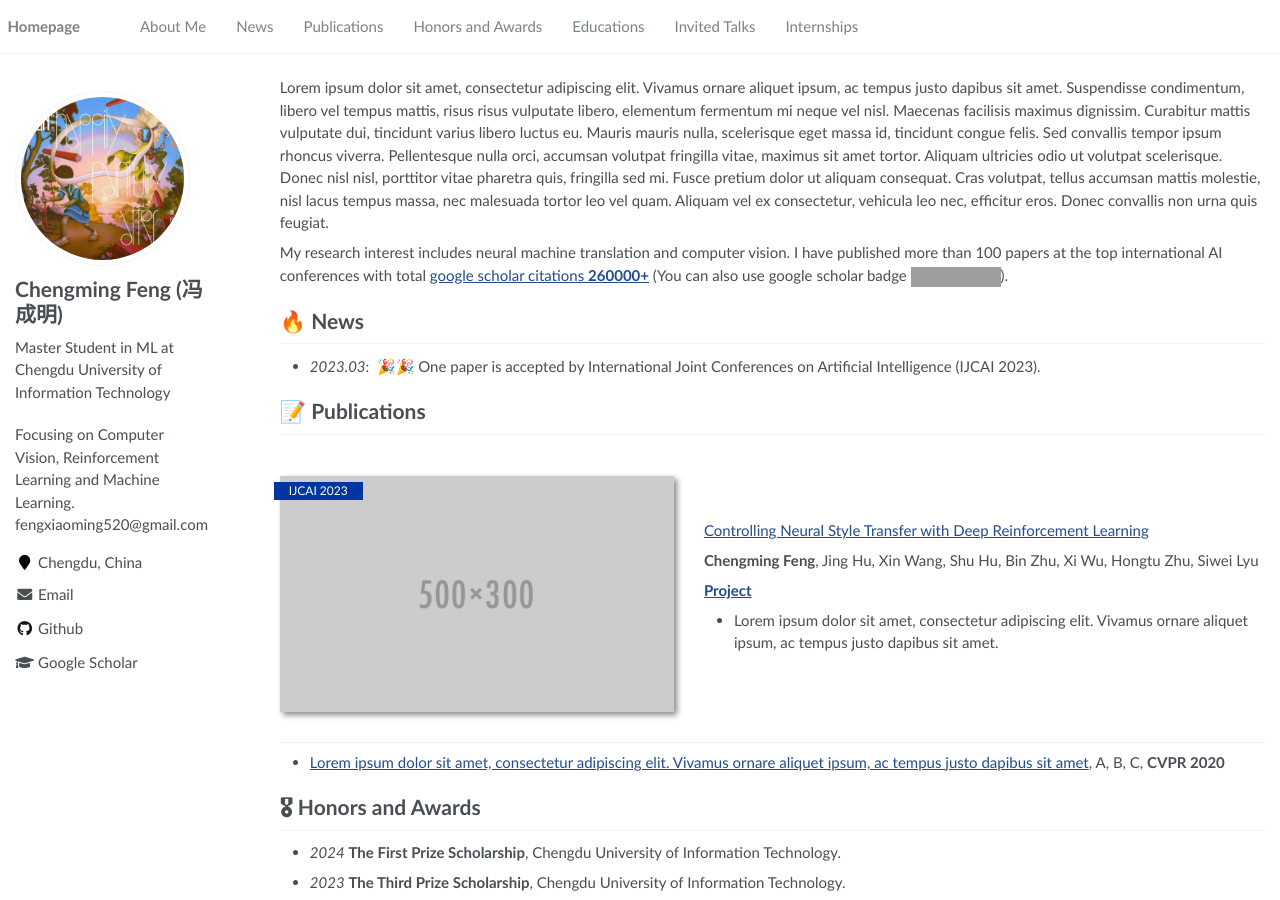
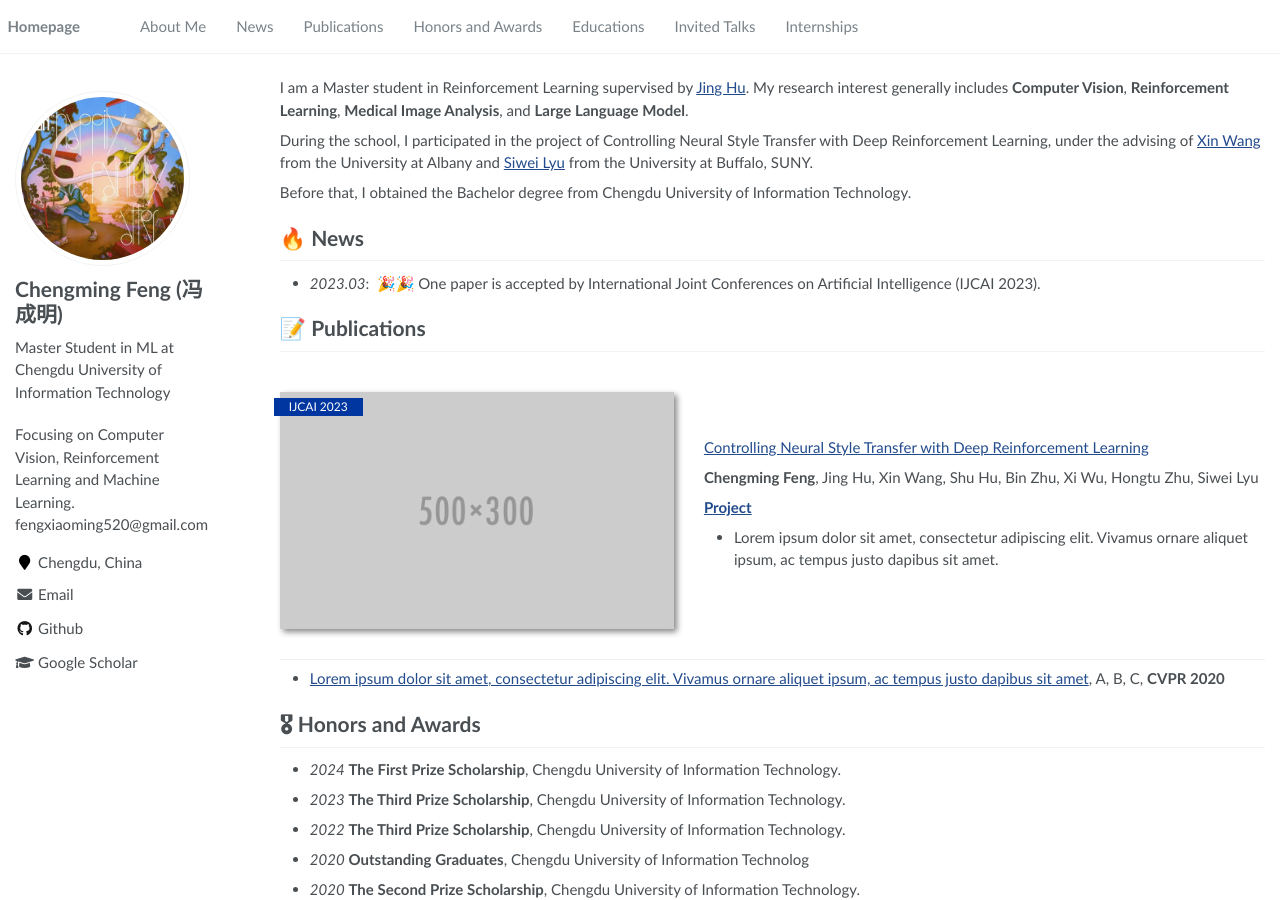
Before and after one commit to fengxiaoming520/fengxiaoming520.github.io, a Jekyll site: the page built from _pages/about.md, in a window 1280 px wide and 900 px high. Built offline with Jekyll 4.4.1, drawn with Linux system fonts in a browser that asks for light colours; grey boxes are pictures that could not be loaded.

Commit message:
Update about.md

```diff
--- a/_pages/about.md
+++ b/_pages/about.md
@@ -17,9 +17,13 @@ redirect_from:
 
 <span class='anchor' id='about-me'></span>
 
-Lorem ipsum dolor sit amet, consectetur adipiscing elit. Vivamus ornare aliquet ipsum, ac tempus justo dapibus sit amet. Suspendisse condimentum, libero vel tempus mattis, risus risus vulputate libero, elementum fermentum mi neque vel nisl. Maecenas facilisis maximus dignissim. Curabitur mattis vulputate dui, tincidunt varius libero luctus eu. Mauris mauris nulla, scelerisque eget massa id, tincidunt congue felis. Sed convallis tempor ipsum rhoncus viverra. Pellentesque nulla orci, accumsan volutpat fringilla vitae, maximus sit amet tortor. Aliquam ultricies odio ut volutpat scelerisque. Donec nisl nisl, porttitor vitae pharetra quis, fringilla sed mi. Fusce pretium dolor ut aliquam consequat. Cras volutpat, tellus accumsan mattis molestie, nisl lacus tempus massa, nec malesuada tortor leo vel quam. Aliquam vel ex consectetur, vehicula leo nec, efficitur eros. Donec convallis non urna quis feugiat.
+I am a Master student in Reinforcement Learning supervised by [Jing Hu](https://jsjxy.cuit.edu.cn/info/1063/1806.htm).
+My research interest generally includes **Computer Vision**, **Reinforcement Learning**, **Medical Image Analysis**, and **Large Language Model**.
 
-My research interest includes neural machine translation and computer vision. I have published more than 100 papers at the top international AI conferences with total <a href='https://scholar.google.com/citations?user=DhtAFkwAAAAJ'>google scholar citations <strong><span id='total_cit'>260000+</span></strong></a> (You can also use google scholar badge <a href='https://scholar.google.com/citations?user=DhtAFkwAAAAJ'><img src="https://img.shields.io/endpoint?url={{ url | url_encode }}&logo=Google%20Scholar&labelColor=f6f6f6&color=9cf&style=flat&label=citations"></a>).
+During the school, I participated in the project of Controlling Neural Style Transfer with Deep Reinforcement Learning, under the advising of [Xin Wang](https://scholar.google.com/citations?user=jUWx8fcAAAAJ) from the University at Albany and [Siwei Lyu](https://cse.buffalo.edu/~siweilyu/) from the University at Buffalo, SUNY.
+
+Before that, I obtained the Bachelor degree from Chengdu University of Information Technology.
+
 
 
 # 🔥 News
```
